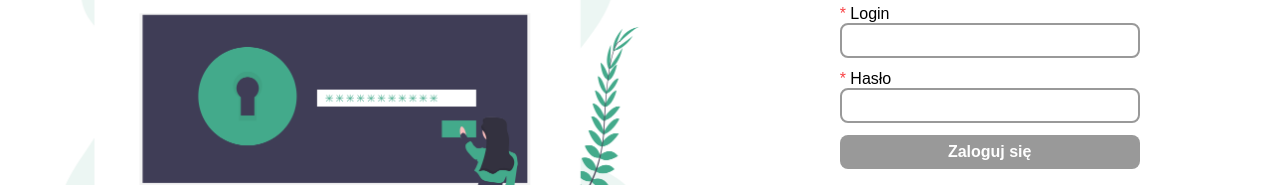
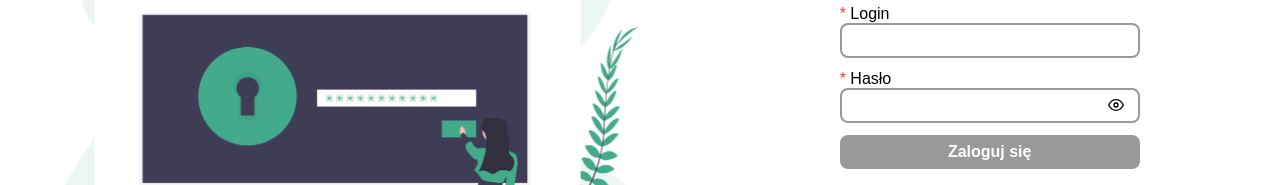
Before and after one commit to mszwed99/youtube-playlist-manager, a React (Create React App) app in the folder client/: page / in a window 1280 px wide. Shown: the part 292-477 px from the top of the page. Built offline with nearby package versions, Linux system fonts and the light colour scheme.

Commit message:
Added toggling password visibility

```diff
--- a/client/src/components/atoms/Input/Input.component.tsx
+++ b/client/src/components/atoms/Input/Input.component.tsx
@@ -1,12 +1,22 @@
-import React from 'react';
-import { StyledInput, StyledInputContainer, Label, Required } from './Input.styles';
+import React, { useState } from 'react';
+import { FiEye, FiEyeOff } from 'react-icons/fi';
+import { StyledInput, StyledInputContainer, Label, Required, EyeIconContainer } from './Input.styles';
 import { InputPropsI } from './Input.types';
 
 export const Input: React.FC<InputPropsI> = ({ value, onChange, label, name, required = false, rounded = false, fullwidth = false, type = 'text' }) => {
+  const [isPasswordVisible, setIsPasswordVisible] = useState(false);
+
+  const togglePasswordVisibility: () => void = () => setIsPasswordVisible(!isPasswordVisible);
+
+  const passwordInputTypeBasedOnState: string = isPasswordVisible ? 'text' : 'password';
+
+  const inputType: string = type === 'password' ? passwordInputTypeBasedOnState : type;
+
   return (
     <StyledInputContainer fullwidth={fullwidth}>
       <Label htmlFor={name}><Required>{required && '* '}</Required>{label}</Label>
-      <StyledInput value={value} onChange={onChange} type={type} id={name} rounded={rounded} fullwidth={fullwidth} />
+      <StyledInput value={value} onChange={onChange} type={inputType} id={name} rounded={rounded} fullwidth={fullwidth}></StyledInput>
+      {type === 'password' && <EyeIconContainer onClick={togglePasswordVisibility}>{isPasswordVisible ? <FiEyeOff /> : <FiEye />}</EyeIconContainer>}
     </StyledInputContainer>
   );
 };
--- a/client/src/components/atoms/Input/Input.styles.tsx
+++ b/client/src/components/atoms/Input/Input.styles.tsx
@@ -5,6 +5,7 @@ export const StyledInputContainer = styled.div<{ fullwidth: boolean }>`
   display: flex;
   flex-direction: column;
   align-items: flex-start;
+  position: relative;
 
   ${({ fullwidth }) => fullwidth && css`
     width: 100%;
@@ -43,3 +44,12 @@ export const StyledInput = styled.input<{ rounded: boolean, fullwidth: boolean }
     color: ${({ theme }) => theme.colors.primary};
   }
 `;
+
+export const EyeIconContainer = styled.div`
+  position: absolute;
+  right: 0;
+  top: 50%;
+  transform: translate(-100%, -6px);
+  display: flex;
+  cursor: pointer;
+`;
--- a/client/src/components/organisms/RegisterForm/RegisterForm.component.tsx
+++ b/client/src/components/organisms/RegisterForm/RegisterForm.component.tsx
@@ -15,8 +15,6 @@ export const RegisterForm = () => {
   const handlePasswordChange = (e: React.ChangeEvent<HTMLInputElement>) => setPassword(e.currentTarget.value);
   const handleRepeatedPasswordChange = (e: React.ChangeEvent<HTMLInputElement>) => setRepeatedPassword(e.currentTarget.value);
 
-  const isButtonAvailable: boolean = Boolean(username.length && password.length);
-
   const onPress = () => dispatch(register({ username, password }));
 
   const registerConditions: RegisterCondition[] = [
@@ -24,14 +22,18 @@ export const RegisterForm = () => {
     { condition: 'Hasło musi posiadać conajmniej jedną wielką literę [A-Z]', conditionPasssed: /[A-Z]/.test(password) },
     { condition: 'Hasło musi zawierać coanjmniej jedną liczbę [0-9]', conditionPasssed: /\d/.test(password) },
     { condition: 'Hasła muszą się zgadzać', conditionPasssed: password === repeatedPassword && Boolean(password.length) }
-  ]
+  ];
+
+  const isButtonAvailable: boolean = registerConditions.every((condition: RegisterCondition) => condition.conditionPasssed);
+
+  const shouldRenderRegisterConditions: boolean = Boolean(password.length && repeatedPassword.length);
 
   return (
     <RegisterFormContainer>
       <Input value={username} onChange={handleUsernameChange} label="Login" name="username" required rounded fullwidth />
       <Input value={password} onChange={handlePasswordChange} label="Hasło" name="password" required rounded fullwidth type="password" />
       <Input value={repeatedPassword} onChange={handleRepeatedPasswordChange} label="Powtórz hasło" name="repatedPassword" required rounded fullwidth type="password" />
-      {registerConditions.map((registerCondition: RegisterCondition, i: number) =>
+      {shouldRenderRegisterConditions && registerConditions.map((registerCondition: RegisterCondition, i: number) =>
         <FieldCheck key={i} passed={registerCondition.conditionPasssed}>{registerCondition.condition}</FieldCheck>)
       }
       <Spacer />
```
